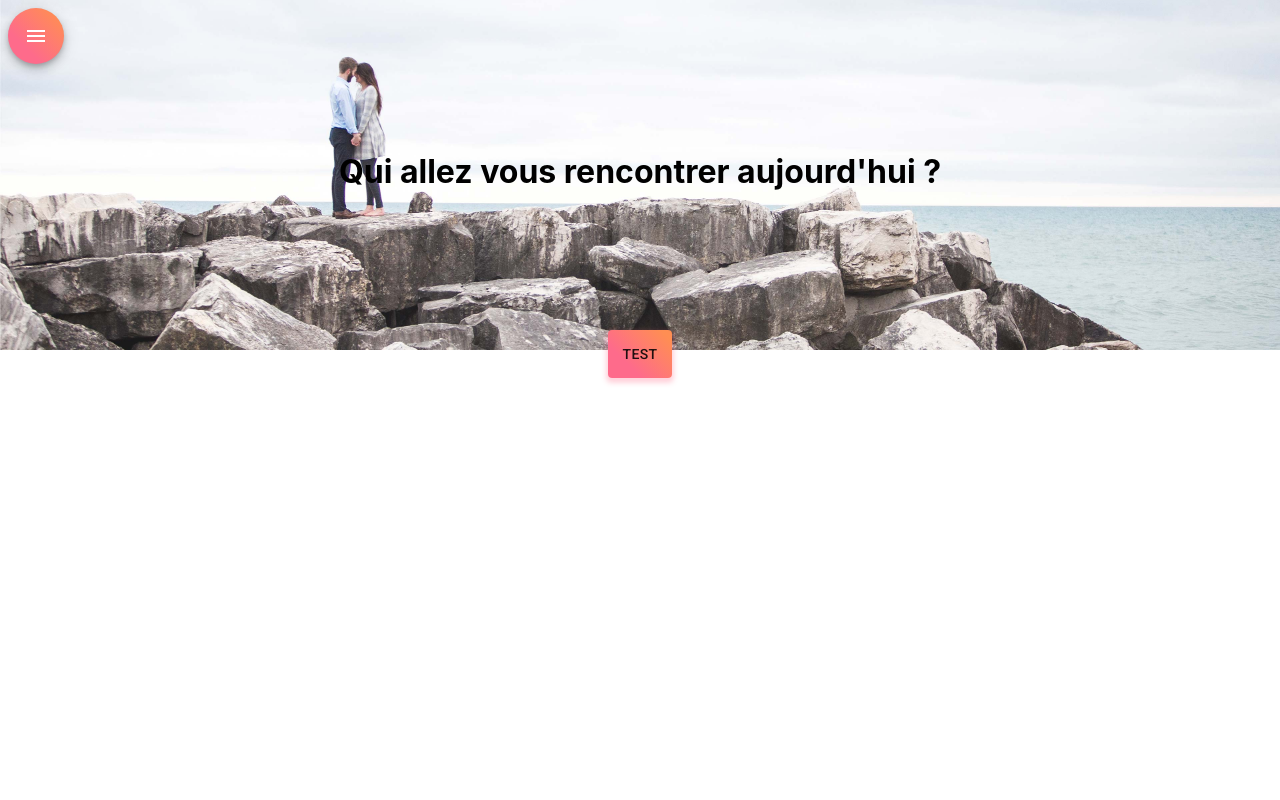
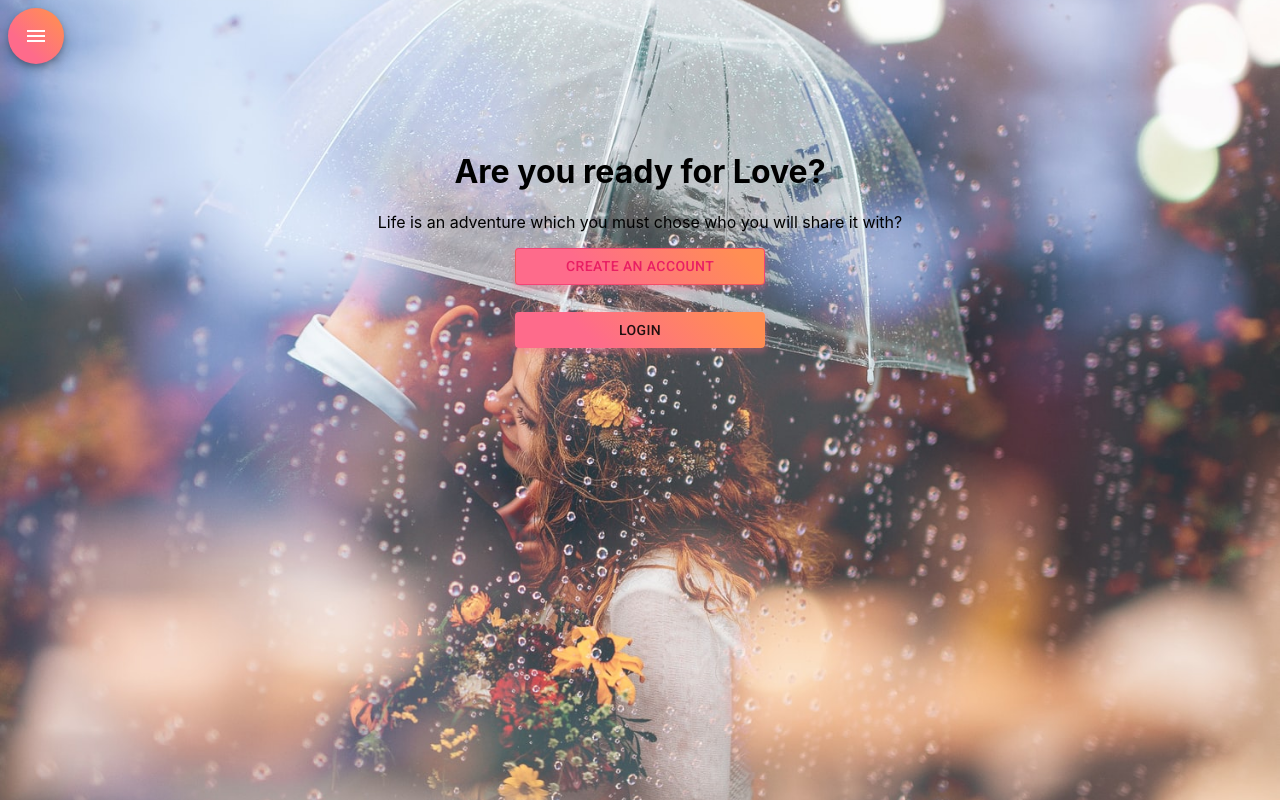
Before and after one commit to MrOrgani/Matcha, a React (Create React App) app in the folder client/: page / in a window 1280 px wide. Built offline with nearby package versions, Linux system fonts and the light colour scheme.

Commit message:
working on front end for home

```diff
--- a/client/src/Components/Navbar/DrawerNavigation.js
+++ b/client/src/Components/Navbar/DrawerNavigation.js
@@ -58,6 +58,14 @@ export default function TemporaryDrawer() {
     const { text, link } = param;
     return (
       <ListItem button key={text}>
+        <Link
+          to={link}
+          className={classes.link}
+          onClick={() => {
+            text === "Disconnect" && removeCookies("auth");
+          }}
+        >
+          <div className="containesr">
             <ListItemIcon>
               {text === "Home" && <HomeIcon />}
               {text === "Search" && <SearchIcon />}
@@ -65,18 +73,10 @@ export default function TemporaryDrawer() {
               {(text === "Connect" || text === "My Account") && (
                 <AccountCircleIcon />
               )}
+              <ListItemText>{text}</ListItemText>
             </ListItemIcon>
-        <ListItemText>
-          <Link
-            to={link}
-            className={classes.link}
-            onClick={() => {
-              text === "Disconnect" && removeCookies("auth");
-            }}
-          >
-            {text}
+          </div>
         </Link>
-        </ListItemText>
       </ListItem>
     );
   };
--- a/client/src/Scenes/SignIn/Components/Login/Login.js
+++ b/client/src/Scenes/Home/Components/Login/Login.js
@@ -39,9 +39,7 @@ function Register(props) {
 
   return (
     <React.Fragment>
-      <Button variant="outlined" color="primary" onClick={handleClickOpen}>
-        Login
-      </Button>
+      <Button onClick={handleClickOpen}>Login</Button>
       <Dialog
         open={open}
         onClose={handleClose}
--- a/client/src/Scenes/Home/Home.css
+++ b/client/src/Scenes/Home/Home.css
@@ -2,3 +2,12 @@
   background: transparent;
   box-shadow: none;
 }
+
+.buttonContainer {
+  display: flex;
+  flex-direction: column;
+  justify-content: space-between;
+  width: 250px;
+  height: 100px;
+  margin: auto;
+}
--- a/client/src/Scenes/Home/Home.js
+++ b/client/src/Scenes/Home/Home.js
@@ -2,8 +2,10 @@
 import React from "react";
 import { makeStyles } from "@material-ui/core/styles";
 import "./Home.css";
-import background from "./img/header.jpg";
+import background from "./img/couple.jpeg";
 import Button from "@material-ui/core/Button";
+import Register from "../Home/Components/Register/Register";
+import Login from "../Home/Components/Login/Login";
 
 import DrawerNavigator from "../../Components/Navbar/DrawerNavigation";
 
@@ -13,15 +15,12 @@ function HomeHeader() {
       flexGrow: 1,
       backgroundImage: `url(${background})`,
       backgroundSize: "cover",
-      backgroundPosition: "bottom",
       overflow: "hidden",
-      height: "350px"
+      height: "100vh",
+      backgroundPosition: "50% 50%"
     },
     back: {
       marginTop: "80px"
-    },
-    button: {
-      top: "-20px"
     }
   }));
 
@@ -31,11 +30,15 @@ function HomeHeader() {
     <div style={{ textAlign: "center" }}>
       <div className={classes.root}>
         <DrawerNavigator />
-        <h1 className={classes.back}>
-          Qui allez vous rencontrer aujourd'hui ?
-        </h1>
+        <h1 className={classes.back}>Are you ready for Love?</h1>
+        <p>
+          Life is an adventure which you must chose who you will share it with?
+        </p>
+        <div className="buttonContainer">
+          <Register />
+          <Login />
+        </div>
       </div>
-      <Button className={classes.button}>test</Button>
     </div>
   );
 }
--- a/client/src/Scenes/SignIn/SignIn.js
+++ b/client/src/Scenes/SignIn/SignIn.js
@@ -1,7 +1,7 @@
 import React from "react";
 import NavBar from "../../Components/Navbar/NavBar";
-import Register from "./Components/Register/Register";
-import Login from "./Components/Login/Login";
+import Register from "../Home/Components/Register/Register";
+import Login from "../Home/Components/Login/Login";
 import "./signin.css";
 // import Form from "./Components/Form";
 import DrawerNavigator from "../../Components/Navbar/DrawerNavigation";
--- a/client/src/theme.js
+++ b/client/src/theme.js
@@ -14,7 +14,7 @@ const theme = createMuiTheme({
       borderRadius: 3,
       border: 0,
       color: "white",
-      height: 48,
+      // height: 48,
       padding: "0 30px",
       boxShadow: "0 3px 5px 2px rgba(255, 105, 135, .3)"
     }
```
Also changed, not shown: client/src/Scenes/Home/Components/Register/Register.js (renamed from client/src/Scenes/SignIn/Components/Register/Register.js), client/src/Scenes/Home/Components/UserValidation.js (renamed from client/src/Scenes/SignIn/Components/UserValidation.js), client/src/Scenes/Home/img/couple.jpeg (added), 1 other file (tests, documents, lock files or other folders). Lines whose indentation alone changed are shown as unchanged.
